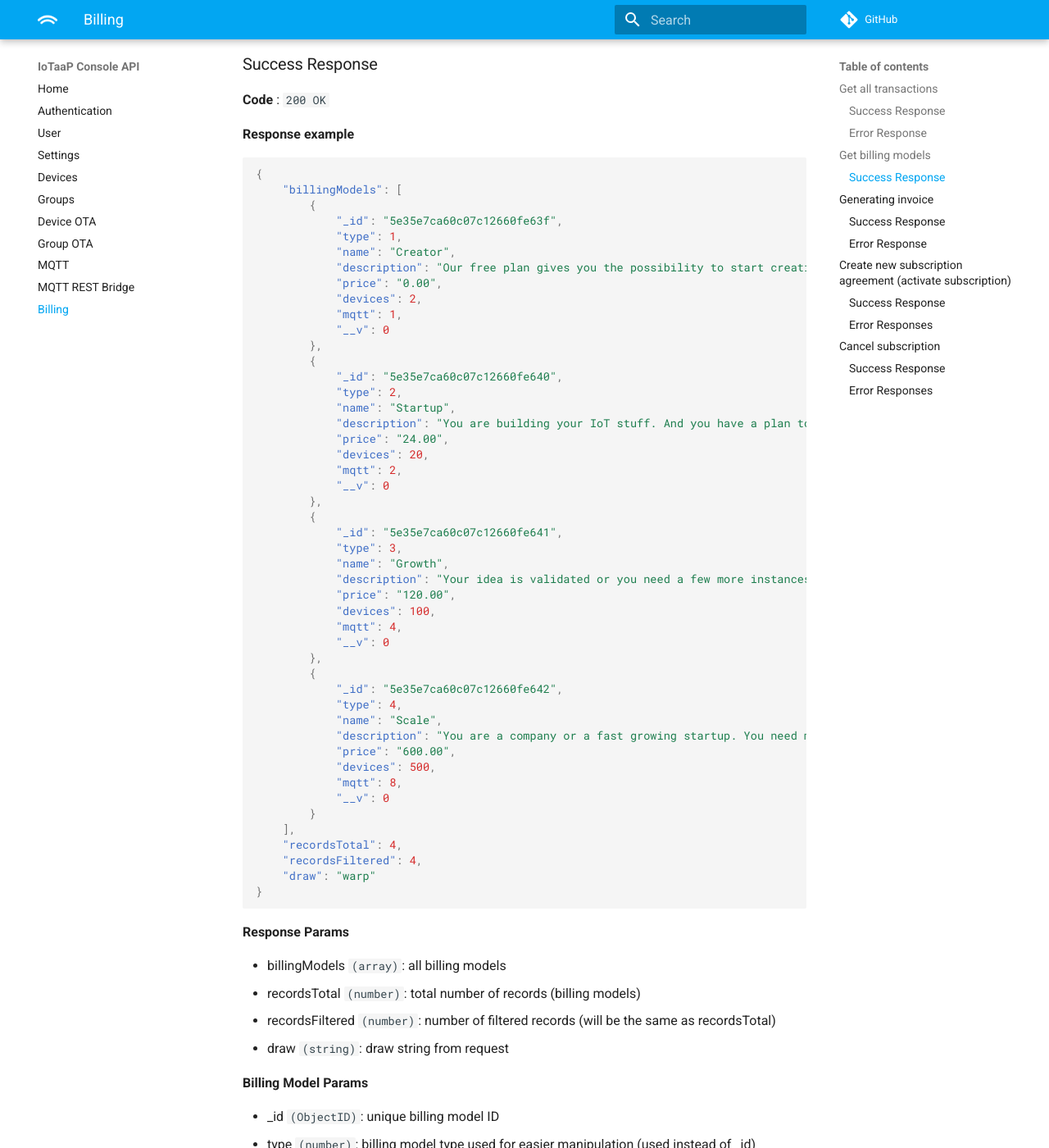
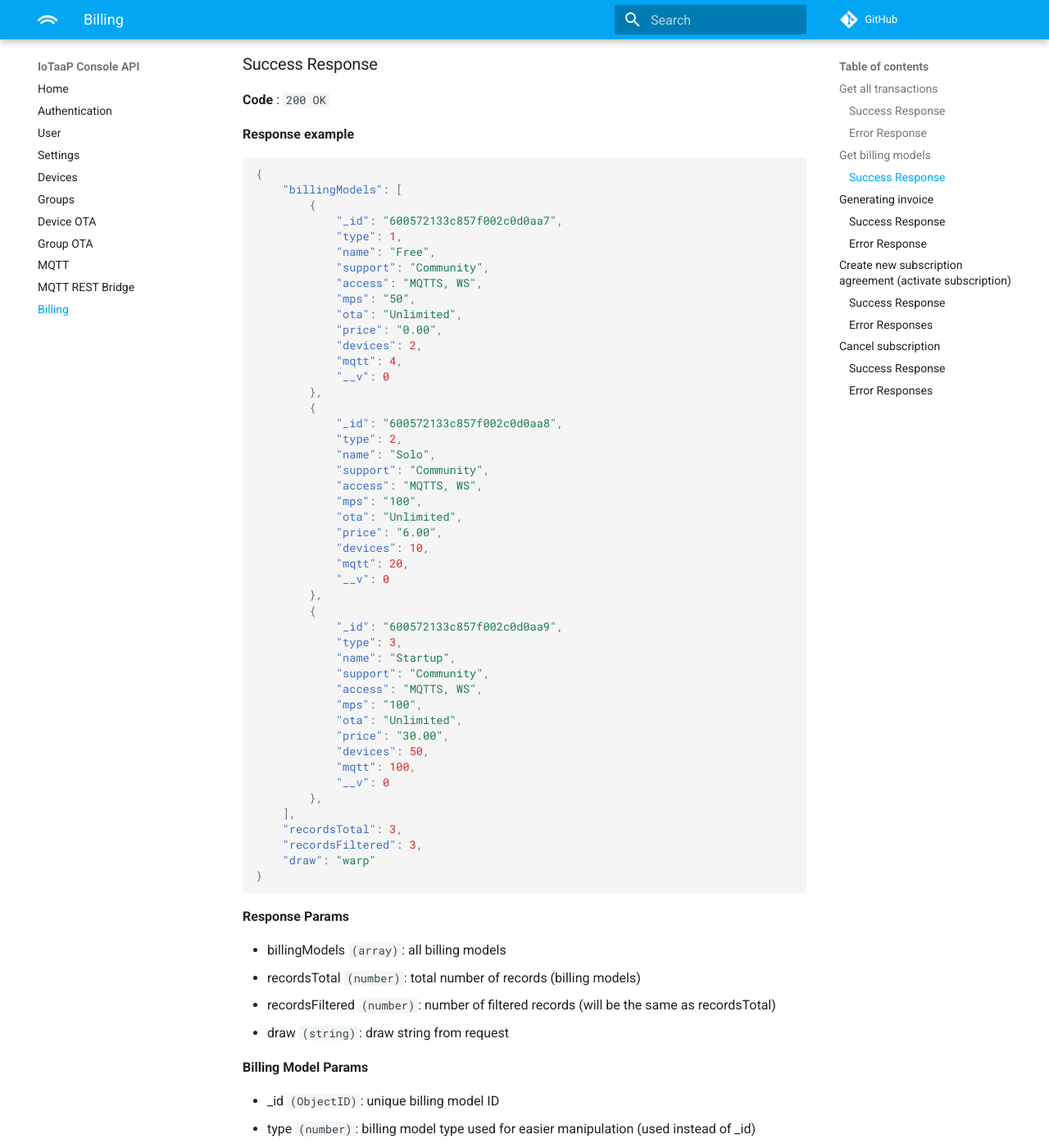
Before and after one commit to iotaap/docs-rest, an MkDocs documentation site: the page built from docs/billing.md, in a window 1280 px wide and 1400 px high, scrolled down 2378 px. Shown: the whole window at 82% size. Built offline with MkDocs 1.6.1 and Material for MkDocs 9.7.7, drawn with Linux system fonts in a browser that asks for light colours; comment, search, counter and statistics services are not loaded; some of the changed text lies outside the part shown.

Commit message:
Updated billing and mqttRest docs

````diff
--- a/docs/billing.md
+++ b/docs/billing.md
@@ -116,48 +116,47 @@ It will return all available billing models
 {
     "billingModels": [
         {
-            "_id": "5e35e7ca60c07c12660fe63f",
+            "_id": "600572133c857f002c0d0aa7",
             "type": 1,
-            "name": "Creator",
-            "description": "Our free plan gives you the possibility to start creating without worrying about payments.",
+            "name": "Free",
+            "support": "Community",
+            "access": "MQTTS, WS",
+            "mps": "50",
+            "ota": "Unlimited",
             "price": "0.00",
             "devices": 2,
-            "mqtt": 1,
-            "__v": 0
-        },
-        {
-            "_id": "5e35e7ca60c07c12660fe640",
-            "type": 2,
-            "name": "Startup",
-            "description": "You are building your IoT stuff. And you have a plan to create the next big thing. Go forward!",
-            "price": "24.00",
-            "devices": 20,
-            "mqtt": 2,
-            "__v": 0
-        },
-        {
-            "_id": "5e35e7ca60c07c12660fe641",
-            "type": 3,
-            "name": "Growth",
-            "description": "Your idea is validated or you need a few more instances for your project. This model is for you!",
-            "price": "120.00",
-            "devices": 100,
             "mqtt": 4,
             "__v": 0
         },
         {
-            "_id": "5e35e7ca60c07c12660fe642",
-            "type": 4,
-            "name": "Scale",
-            "description": "You are a company or a fast growing startup. You need more power and more devices. Push it up!",
-            "price": "600.00",
-            "devices": 500,
-            "mqtt": 8,
+            "_id": "600572133c857f002c0d0aa8",
+            "type": 2,
+            "name": "Solo",
+            "support": "Community",
+            "access": "MQTTS, WS",
+            "mps": "100",
+            "ota": "Unlimited",
+            "price": "6.00",
+            "devices": 10,
+            "mqtt": 20,
             "__v": 0
-        }
+        },
+        {
+            "_id": "600572133c857f002c0d0aa9",
+            "type": 3,
+            "name": "Startup",
+            "support": "Community",
+            "access": "MQTTS, WS",
+            "mps": "100",
+            "ota": "Unlimited",
+            "price": "30.00",
+            "devices": 50,
+            "mqtt": 100,
+            "__v": 0
+        },
     ],
-    "recordsTotal": 4,
-    "recordsFiltered": 4,
+    "recordsTotal": 3,
+    "recordsFiltered": 3,
     "draw": "warp"
 }
 ```
@@ -174,10 +173,13 @@ It will return all available billing models
 - _id `(ObjectID)`: unique billing model ID
 - type `(number)`: billing model type used for easier manipulation (used instead of _id)
 - name `(string)`: billing model name
-- description `(string)`: billing model short description
+- support `(string)`: billing model support type
+- access `(string)`: billing model access types
+- mps `(string)`: billing model messages per second
+- ota `(string)`: billing model OTA update limit
 - price `(string)`: billing model price as string with 2 decimals
 - devices `(number)`: maximum number of devices allowed in billing model
-- mqtt `(number)`: maximum number of MQTT instances allowed in billing model
+- mqtt `(number)`: maximum number of MQTT clients allowed in billing model
 - __v `(number)`: should be ignored
 
 ## Generating invoice
````
Also changed, not shown: docs/mqttRest.md (+7 -3 lines).
